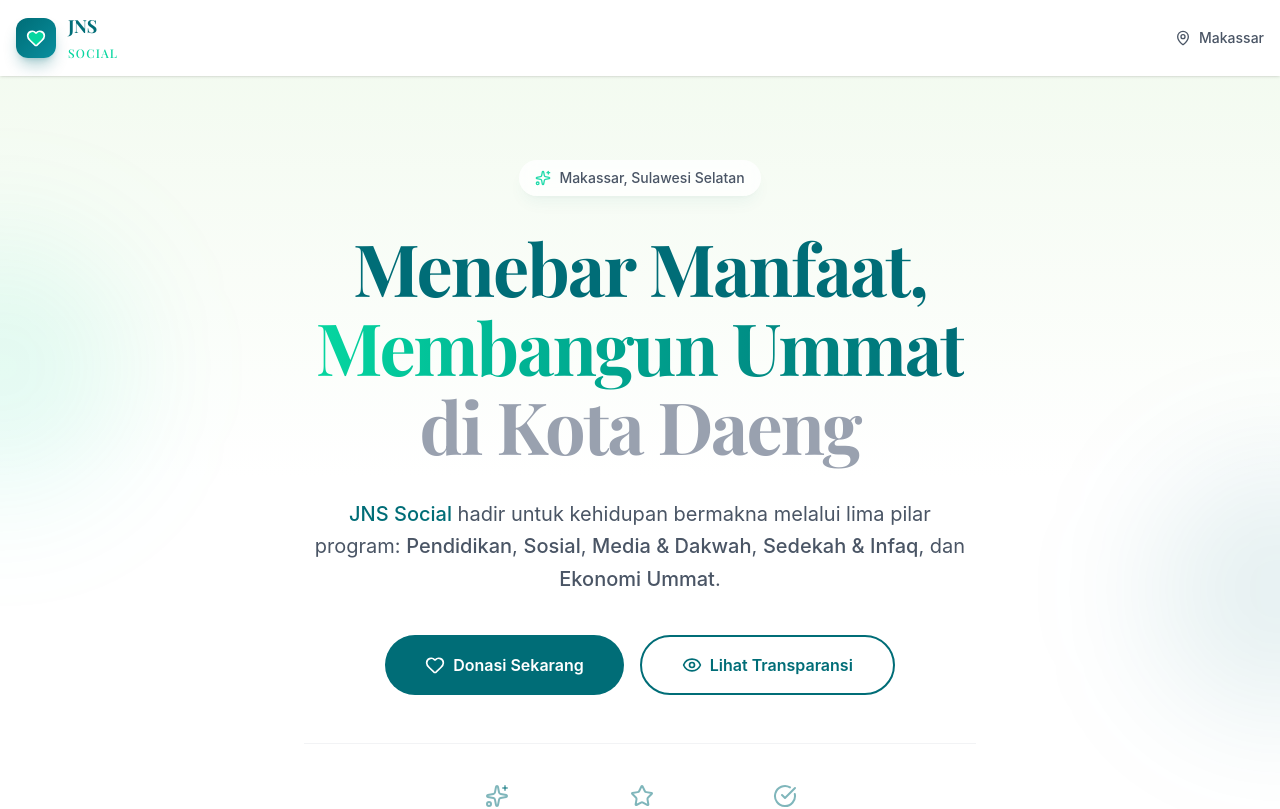
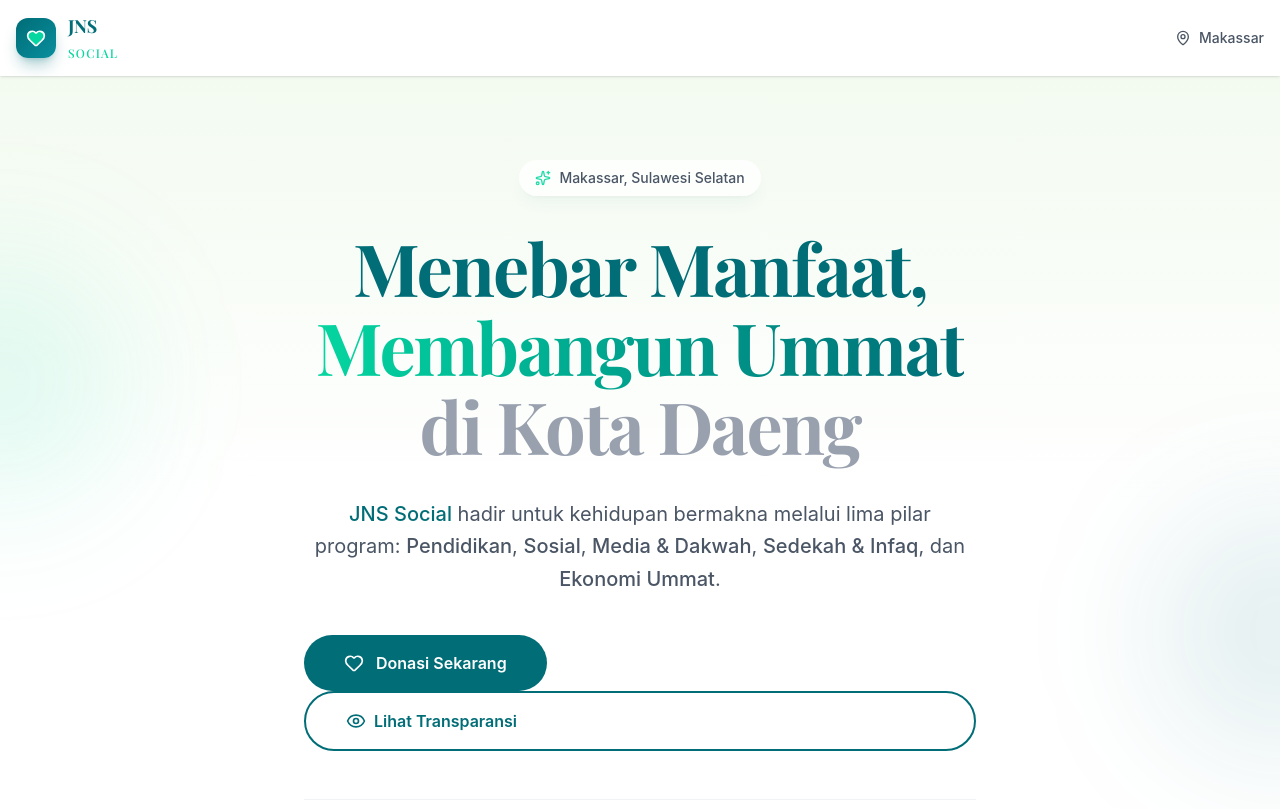
Before and after one commit to shafry00/jns-social, a React (Vite) app: page / in a window 1280 px wide. Shown: the top 809 px of the page. Built offline with nearby package versions, Linux system fonts and the light colour scheme.

Commit message:
Enhance: microinteractions, button feedback, form focus states

```diff
--- a/src/App.jsx
+++ b/src/App.jsx
@@ -164,18 +164,18 @@
               <span className="font-medium text-teal-deep">JNS Social</span> hadir untuk kehidupan bermakna melalui lima pilar program: <span className="font-medium">Pendidikan</span>, <span className="font-medium">Sosial</span>, <span className="font-medium">Media & Dakwah</span>, <span className="font-medium">Sedekah & Infaq</span>, dan <span className="font-medium">Ekonomi Ummat</span>.
             </p>
 
-            <div className="flex flex-wrap justify-center gap-4">
-              <button onClick={() => document.getElementById('programs').scrollIntoView({ behavior: 'smooth' })}
-                className="group bg-teal-deep hover:bg-teal-light text-white font-semibold px-10 py-4 rounded-full transition-all duration-300 hover:shadow-2xl hover:shadow-teal-deep/30 flex items-center gap-3 relative overflow-hidden">
-                <span className="relative z-10 flex items-center gap-2">
-                  <Heart className="w-5 h-5 group-hover:scale-110 transition-transform" /> Donasi Sekarang
-                </span>
-              </button>
-              <a href="#transparency"
-                className="border-2 border-teal-deep text-teal-deep font-semibold px-10 py-4 rounded-full transition-all duration-300 hover:bg-teal-deep hover:text-white flex items-center gap-2">
-                <Eye className="w-5 h-5" /> Lihat Transparansi
-              </a>
-            </div>
+            <button
+              onClick={() => document.getElementById('programs').scrollIntoView({ behavior: 'smooth' })}
+              className="group bg-teal-deep hover:bg-teal-light text-white font-semibold px-10 py-4 rounded-full transition-all duration-300 hover:shadow-2xl hover:shadow-teal-deep/30 hover:scale-105 active:scale-95 flex items-center gap-3 relative overflow-hidden"
+            >
+              <Heart className="w-5 h-5 group-hover:scale-110 group-active:scale-90 transition-transform duration-200" />
+              <span>Donasi Sekarang</span>
+            </button>
+            <a href="#transparency"
+              className="border-2 border-teal-deep text-teal-deep font-semibold px-10 py-4 rounded-full transition-all duration-300 hover:bg-teal-deep hover:text-white hover:scale-105 active:scale-95 flex items-center gap-2"
+            >
+              <Eye className="w-5 h-5" /> Lihat Transparansi
+            </a>
           </div>
 
           <div className="flex justify-center gap-12 pt-10 border-t border-gray-200/50 mx-auto max-w-2xl">
@@ -240,7 +240,8 @@
               return (
                 <div
                   key={c.id}
-                  className="group w-full sm:w-72 bg-white rounded-2xl shadow-lg overflow-hidden hover:shadow-2xl transition-all duration-500 cursor-pointer"
+                  className="group w-full sm:w-72 bg-white rounded-2xl shadow-lg overflow-hidden hover:shadow-2xl transition-all duration-300 cursor-pointer hover:-translate-y-2"
+                  onClick={() => openModal(currentPillar.id, c.id)}
                   style={{
                     animationDelay: `${(idx + 5) * 100}ms`,
                     transform: loaded ? 'translateY(0)' : 'translateY(20px)',
@@ -255,6 +256,12 @@
                     <div className="absolute bottom-3 left-3 right-3 flex items-center justify-between">
                       <span className="text-white/90 text-xs font-medium">{currentPillar.title}</span>
                       <span className="bg-white/90 text-teal-deep text-xs font-bold px-2 py-1 rounded-full">{percent}%</span>
+                    </div>
+                    {/* Overlay on hover */}
+                    <div className="absolute inset-0 bg-teal-deep/0 group-hover:bg-teal-deep/20 transition-colors duration-300 flex items-center justify-center opacity-0 group-hover:opacity-100">
+                      <button className="bg-white text-teal-deep font-semibold px-4 py-2 rounded-full flex items-center gap-2 transform scale-90 group-hover:scale-100 transition-transform duration-300">
+                        <Heart className="w-4 h-4" /> Donasi
+                      </button>
                     </div>
                   </div>
 
@@ -526,7 +533,7 @@
               <input
                 type="number"
                 placeholder="Nominal custom (Rp)"
-                className="w-full px-4 py-3.5 border-2 border-gray-200 rounded-xl focus:border-teal-deep focus:outline-none mb-5"
+                className="w-full px-4 py-3.5 border-2 border-gray-200 rounded-xl focus:border-teal-deep focus:outline-none focus:ring-2 focus:ring-teal-deep/20 mb-5 transition-all duration-200"
                 onChange={e => setDonationAmount(parseInt(e.target.value) || 0)}
               />
 
@@ -537,21 +544,21 @@
                   placeholder="Nama Lengkap"
                   value={donorData.name}
                   onChange={e => setDonorData({ ...donorData, name: e.target.value })}
-                  className="w-full px-4 py-3.5 border-2 border-gray-200 rounded-xl focus:border-teal-deep focus:outline-none"
+                  className="w-full px-4 py-3.5 border-2 border-gray-200 rounded-xl focus:border-teal-deep focus:outline-none focus:ring-2 focus:ring-teal-deep/20 transition-all duration-200"
                 />
                 <input
                   type="tel"
                   placeholder="WhatsApp"
                   value={donorData.whatsapp}
                   onChange={e => setDonorData({ ...donorData, whatsapp: e.target.value })}
-                  className="w-full px-4 py-3.5 border-2 border-gray-200 rounded-xl focus:border-teal-deep focus:outline-none"
+                  className="w-full px-4 py-3.5 border-2 border-gray-200 rounded-xl focus:border-teal-deep focus:outline-none focus:ring-2 focus:ring-teal-deep/20 transition-all duration-200"
                 />
                 <input
                   type="email"
                   placeholder="Email"
                   value={donorData.email}
                   onChange={e => setDonorData({ ...donorData, email: e.target.value })}
-                  className="w-full px-4 py-3.5 border-2 border-gray-200 rounded-xl focus:border-teal-deep focus:outline-none"
+                  className="w-full px-4 py-3.5 border-2 border-gray-200 rounded-xl focus:border-teal-deep focus:outline-none focus:ring-2 focus:ring-teal-deep/20 transition-all duration-200"
                 />
               </div>
             </div>
```
